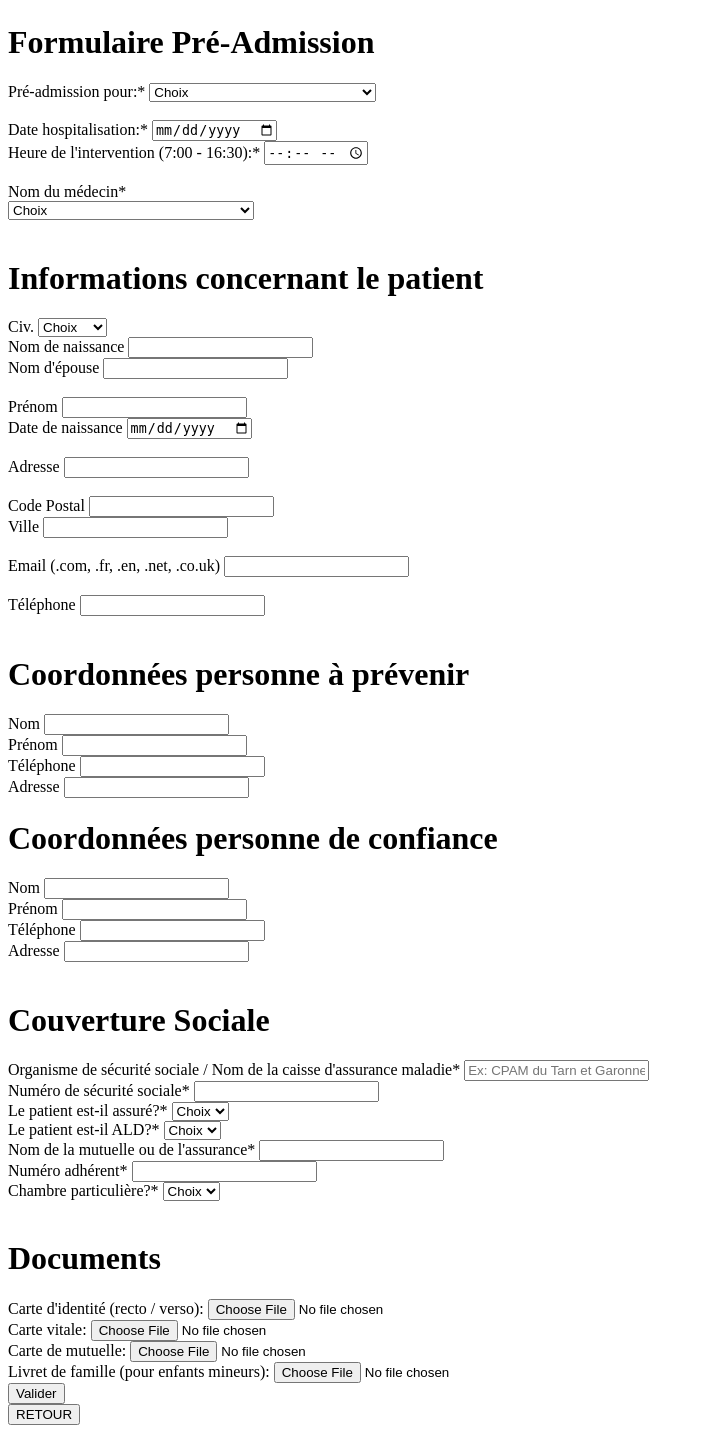
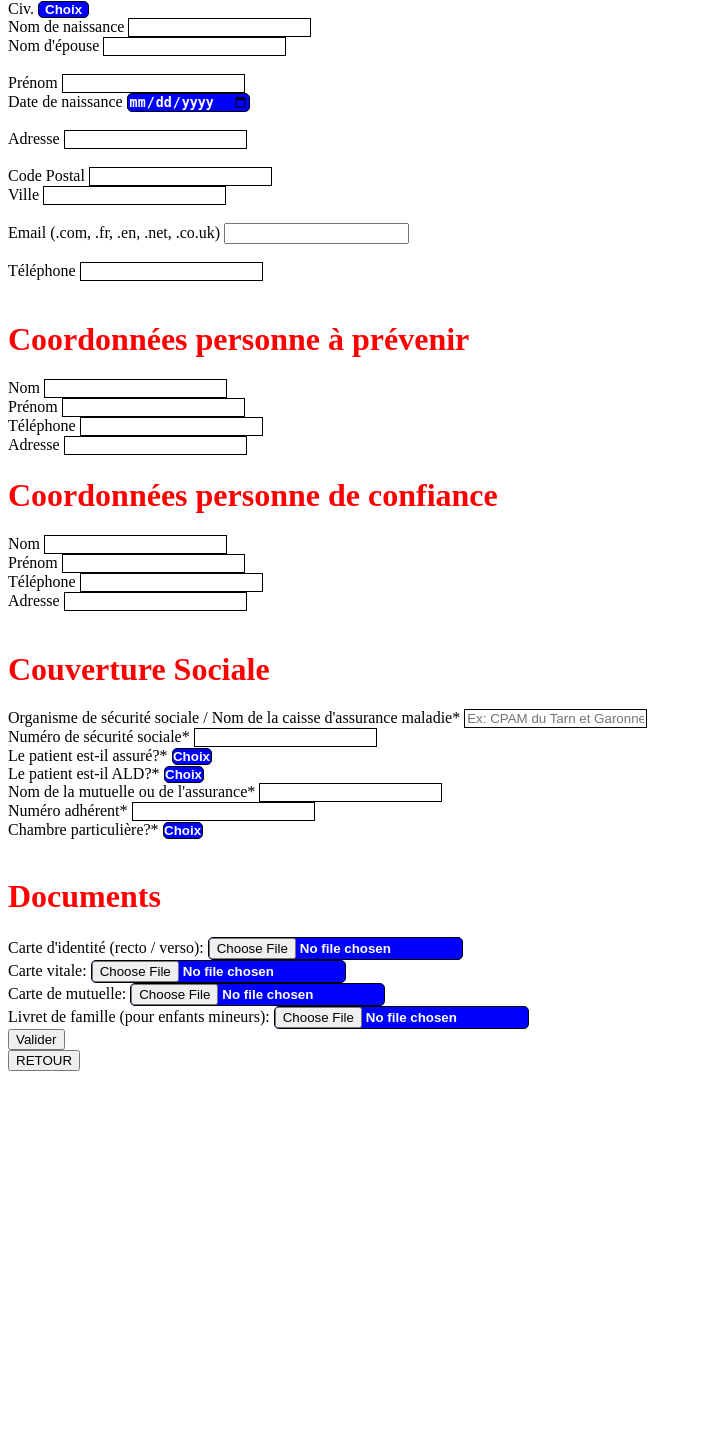
Before and after one commit to Loann27/AP, a PHP site: page /PreAdmi/hospitalisation.php in a window 1280 px wide. Shown: the part 309-1750 px from the top of the page, without its empty margins (0-704 px from the left). After the commit the page ends 1380 px from the top, so only its background shows below. Run offline with PHP 8.4, Linux system fonts and the light colour scheme; the visitor is signed in with stand-in values (Sample User, id 1); tables that the repository leaves empty or names only in its code hold one stand-in row (values such as "Sample post").

Commit message:
Mise à jour CSS

```diff
--- a/PreAdmi/hospitalisation.php
+++ b/PreAdmi/hospitalisation.php
@@ -8,16 +8,43 @@ session_start();
         <meta charset="utf-8">
         <link href="../../css/index.css" rel="stylesheet">
         <script src="https://code.jquery.com/jquery-3.7.1.min.js"></script>
+        <style>
+            select {
+                background-color: blue;
+                color: #fff;
+                border: 1px solid black;
+                border-radius: 5px;
+                font-weight: bold;
+                appearance: none;
+                text-align: center;
+            }
+
+            h1 {
+                color: red;
+            }
+
+            input[type="file"], input[type="date"], input[type="time"] {
+                background-color: blue;
+                font-weight: bold;
+                color: #fff;
+                border: 1px solid black;
+                border-radius: 5px;
+            }
+
+            input[type="text"], input[type="tel"] {
+                border: 1px solid black;
+            }
+
+        </style>
     </head>
     <body>
         <?php
         if(isset($_SESSION['compte'])) {
             if(($_SESSION['role'] == 'Secrétaire') || ($_SESSION['role'] == "Admin")) {
                 ?>
-                <img src='../../images/Hospitalisation.png' class='center'>
                 <div id='bloc1'>
                     <h1>Formulaire Pré-Admission</h1>
-                    <form method="POST" action="hospitalisation.php" enctype="multipart/form-data">
+                    <form id="myForm" method="POST" action="hospitalisation.php" enctype="multipart/form-data">
                         <label for='preadmi'>Pré-admission pour:*</label>
                         <select name='preadmi' id='preadmi' required>
                             <option value=''>Choix</option>
@@ -25,9 +52,9 @@ session_start();
                             <option value='Hospitalisation'>Hospitalisation (au moins une nuit)</option>
                         </select><br><br>
                         <label for='date_hospi'>Date hospitalisation:* </label>
-                        <input id='date_hospi' name='date_hospi' type='date' onchange='verif()' required><br/>
+                        <input class="input" id='date_hospi' name='date_hospi' type='date' onchange='verif()' required><br/>
                         <label for='heure'>Heure de l'intervention (7:00 - 16:30):* </label>
-                        <input id='heure' name='heure' type='time' placeholder='--:--' onchange='verif_time(this.value)' required><br><br>
+                        <input class="input" id='heure' name='heure' type='time' placeholder='--:--' onchange='verif_time(this.value)' required><br><br>
                         <label for='medecin'>Nom du médecin*</label><br>
                         <select name='medecin' id='medecin' required>
                             <option value=''>Choix</option>
@@ -57,7 +84,7 @@ session_start();
                         <label for='ville'>Ville </label>
                         <input type='text' id='ville' name='ville' required><br><br>
                         <label for='email'>Email (.com, .fr, .en, .net, .co.uk)</label>
-                        <input type='mail' id='email' name='email' required><br/><br/>
+                        <input class="input" type='mail' id='email' name='email' onchange="verif_patients()" required><br/><br/>
                         <label for='telephone'>Téléphone </label>
                         <input type='tel' id='telephone' name='telephone' pattern='[0-9]{10}' required><br><br>
                         <h1>Coordonnées personne à prévenir</h1>
@@ -66,7 +93,7 @@ session_start();
                         <label for='pren_prev'>Prénom </label>
                         <input type='text' name='pren_prev' id='pren_prev' required><br/>
                         <label for='tel_prev'>Téléphone </label>
-                        <input type='tel' name='tel_prev' id='tel_prev' pattern='[0-9]{10}' required><br/>
+                        <input class="input" type='tel' name='tel_prev' id='tel_prev' pattern='[0-9]{10}' onchange="verif_prevenir()" required><br/>
                         <label for='adr_prev'>Adresse</label>
                         <input type='text' name='adr_prev' id='adr_prev' required><br/>
                         <h1>Coordonnées personne de confiance</h1>
@@ -75,14 +102,14 @@ session_start();
                         <label for='pren_conf'>Prénom </label>
                         <input type='text' name='pren_conf' id='pren_conf' required><br/>
                         <label for='tel_conf'>Téléphone </label>
-                        <input type='tel' name='tel_conf' id='tel_conf' pattern='[0-9]{10}' required><br/>
+                        <input class="input" type='tel' name='tel_conf' id='tel_conf' pattern='[0-9]{10}' onchange="verif_confiance()" required><br/>
                         <label for='adr_conf'>Adresse</label>
                         <input type='text' name='adr_conf' id='adr_conf' required><br/><br/>
                         <h1>Couverture Sociale</h1>
                         <label for='orga'>Organisme de sécurité sociale / Nom de la caisse d'assurance maladie* </label>
                         <input type='text' name='orga' id='orga' placeholder='Ex: CPAM du Tarn et Garonne, CPAM du Lot, RSI, MSA...' required><br/>
                         <label for='num_secu'>Numéro de sécurité sociale* </label>
-                        <input type='tel' name='num_secu' id='num_secu' pattern='[0-9]{15}' required><br/>
+                        <input class="input" type='tel' name='num_secu' id='num_secu' pattern='[0-9]{15}' onchange="verif_num_secu()" required><br/>
                         <label for='assure'>Le patient est-il assuré?* </label>
                         <select name='assure' id='assure' required>
                             <option value=''>Choix</option>
@@ -150,6 +177,10 @@ session_start();
                 }
                 if(isset($_POST['submit'])) {
                     try {
+                        // Ne pas décommenter
+                        //$key = file_get_contents('/var/www/secrets/key.key');
+                        //$cipher = "aes-256-cbc";
+                        //$iv = file_get_contents('/var/www/secrets/iv.iv');
                         $preadmi = $_POST['preadmi'];
                         $date_hospi = $_POST['date_hospi'];
                         $heure = $_POST['heure'];
@@ -183,19 +214,23 @@ session_start();
                         $fileIdentite = file_get_contents($_FILES['identity']['tmp_name']);
                         $baseIdentite = base64_encode($fileIdentite);
                         $doc_identite = 'data:' . $mimeIdentite . ';base64,' . $baseIdentite;
+                        //$doc_identite = openssl_encrypt($doc_identite, $cipher, $key, 0, $iv);
                         $mimeVitale = mime_content_type($_FILES['carteVitale']['tmp_name']);
                         $fileVitale = file_get_contents($_FILES['carteVitale']['tmp_name']);
                         $baseVitale = base64_encode($fileVitale);
                         $doc_vitale = 'data:' . $mimeVitale . ';base64,' . $baseVitale;
+                        //$doc_vitale = openssl_encrypt($doc_vitale, $cipher, $key, 0, $iv);
                         $mimeMutuelle = mime_content_type($_FILES['mutuelle']['tmp_name']);
                         $fileMutuelle = file_get_contents($_FILES['mutuelle']['tmp_name']);
                         $baseMutuelle = base64_encode($fileMutuelle);
                         $doc_mutuelle = 'data:' . $mimeMutuelle . ';base64,' . $baseMutuelle;
+                        //$doc_mutuelle = openssl_encrypt($doc_mutuelle, $cipher, $key, 0, $iv);
                         if(isset($_FILES['livretFamille']) && $_FILES['livretFamille']['size'] > 0) {
                             $mimeLivret = mime_content_type($_FILES['livretFamille']['tmp_name']);
                             $fileLivret = file_get_contents($_FILES['livretFamille']['tmp_name']);
                             $baseLivret = base64_encode($fileLivret);
                             $doc_livret = 'data:' . $mimeLivret . ';base64,' . $baseLivret;
+                            //$doc_livret = openssl_encrypt($doc_livret, $cipher, $key, 0, $iv);
                         }
                         $count = "SELECT count(*) FROM Hospitalisation;";
                         $count2 = "SELECT count(*) FROM Patient;";
@@ -239,6 +274,19 @@ session_start();
                         $id_med_res = $id_med->fetchAll(PDO::FETCH_ASSOC);
                         $id_med1 = $id_med_res[0]['id'];
                         $sql1 = "INSERT INTO Hospitalisation (id_hospitalisation, date_hospi, nom_medecin, chambre) VALUES (:id1, :date_hospi, :medecin, :chambre_part);";
+                        $verif = $connexion->prepare("SELECT count(*) FROM Patient WHERE nom_naissance = :nom_nais, nom_epouse = :nom_ep, prenom = :pren, date_naissance, :date_nais, adresse = :adr, CP = :cp, ville = :ville, email = :email, telephone = :tel, genre = :civ;");
+                        $verif->bindParam(':nom_nais', $nom_nais);
+                        $verif->bindParam(':nom_ep', $nom_ep);
+                        $verif->bindParam(':pren', $pren);
+                        $verif->bindParam(':date_nais', $date_nais);
+                        $verif->bindParam(':adr', $adr);
+                        $verif->bindParam(':cp', $cp);
+                        $verif->bindParam(':ville', $ville);
+                        $verif->bindParam(':email', $email);
+                        $verif->bindParam(':tel', $tel);
+                        $verif->bindParam(':civ', $civ);
+                        $verif->execute();
+                        if($verif->fetchColumn() == 0) {
                             if($nom_ep) {
                                 $sql2 = "INSERT INTO Patient (id_patient, nom_naissance, nom_epouse, prenom, date_naissance, adresse, CP, ville, email, telephone, genre) VALUES (:id_patient1, :nom_nais, :nom_ep, :pren, :date_nais, :adr, :cp, :ville, :email, :tel, :civ);";
                                 $conn2 = $connexion->prepare($sql2);
@@ -247,7 +295,18 @@ session_start();
                                 $sql2 = "INSERT INTO Patient (id_patient, nom_naissance, prenom, date_naissance, adresse, CP, ville, email, telephone, genre) VALUES (:id_patient1, :nom_nais, :pren, :date_nais, :adr, :cp, :ville, :email, :tel, :civ);";
                                 $conn2 = $connexion->prepare($sql2);
                             }
+                        } else {
+
+                        }
+                        $verif2 = $connexion->prepare("SELECT count(*) FROM Personnepre WHERE nom = :nom_pre, prenom = :pren_pre, tel = :tel_pre, adresse = :adr_pre;");
+                        $verif2->bindParam(':nom_pre', $nom_prev);
+                        $verif2->bindParam(':pren_pre', $pren_prev);
+                        $verif2->bindParam(':tel_pre', $tel_prev);
+                        $verif2->bindParam('adr_pre', $adr_prev);
+                        $verif2->execute();
+                        if($verif2->fetchColumn() == 0) {
                             $sql3 = "INSERT INTO Personnepre VALUES (:id_prev1, :nom_prev, :pren_prev, :tel_prev, :adr_prev);";
+                        }
                         $sql4 = "INSERT INTO Personneconf VALUES (:id_conf1, :nom_conf, :pren_conf, :tel_conf, :adr_conf);";
                         if(isset($_POST['livretFamille'])) {
                             $sql5 = "INSERT INTO PieceJointe (id, recto_verso_identite, carte_vitale, carte_mutuelle, livret_famille) VALUES (:id_piece1, :doc_identite, :doc_vitale, :doc_mutuelle, :doc_livret);";
```
Lines whose indentation alone changed are shown as unchanged.
